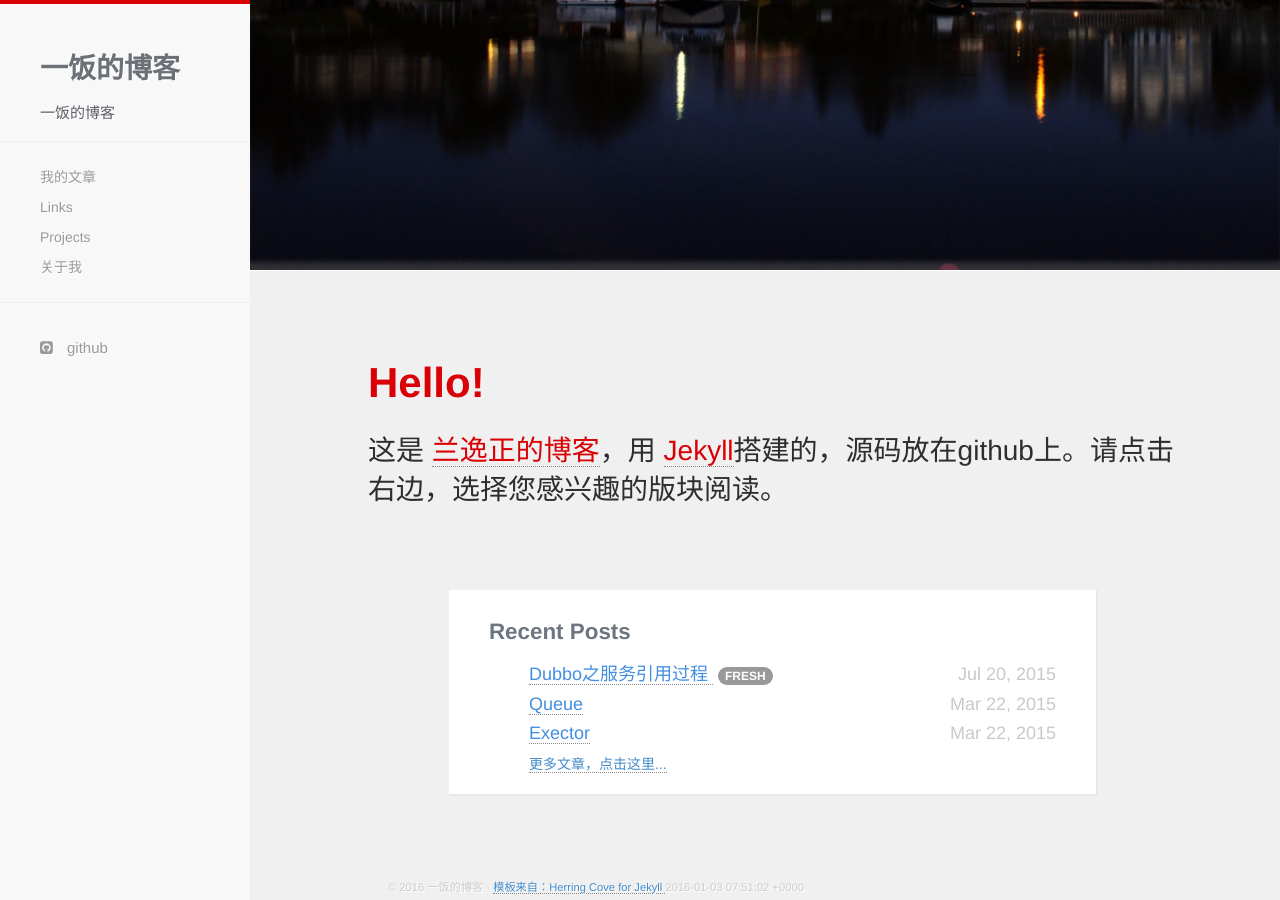
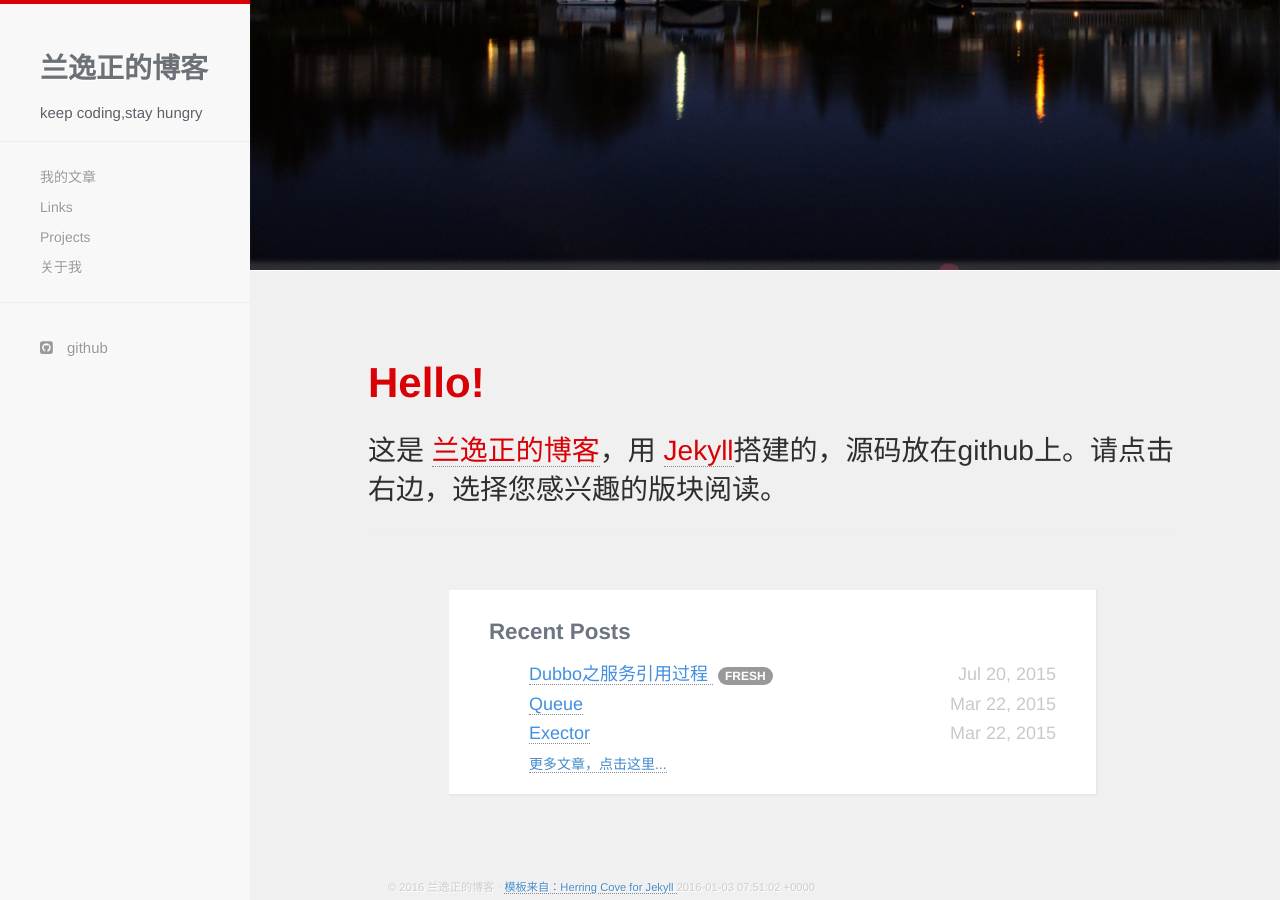
Before and after one commit to lanyizheng/lanyizheng.github.com, a Jekyll site: the page built from index.html, in a window 1280 px wide and 900 px high, scrolled down 433 px. Built offline with Jekyll 4.4.1, drawn with Linux system fonts in a browser that asks for light colours; nearby versions of some CDN libraries; Markdown is read by kramdown in place of the engine named in the settings.

Commit message:
modify the configuration

```diff
--- a/_config.yml
+++ b/_config.yml
@@ -1,8 +1,8 @@
-name: 一饭的博客
-author: jql
+name: 兰逸正的博客
+author: lanyizheng
 baseurl:
-description: 一饭的博客
-github: https://github.com/HadesJK
+description: keep coding,stay hungry
+github: https://github.com/lanyizheng
 #twitter123: http://www.twitter.com/
 #facebook123: http://www.facebook.com
 #linkedin123: http://www.linkedin.com
```
